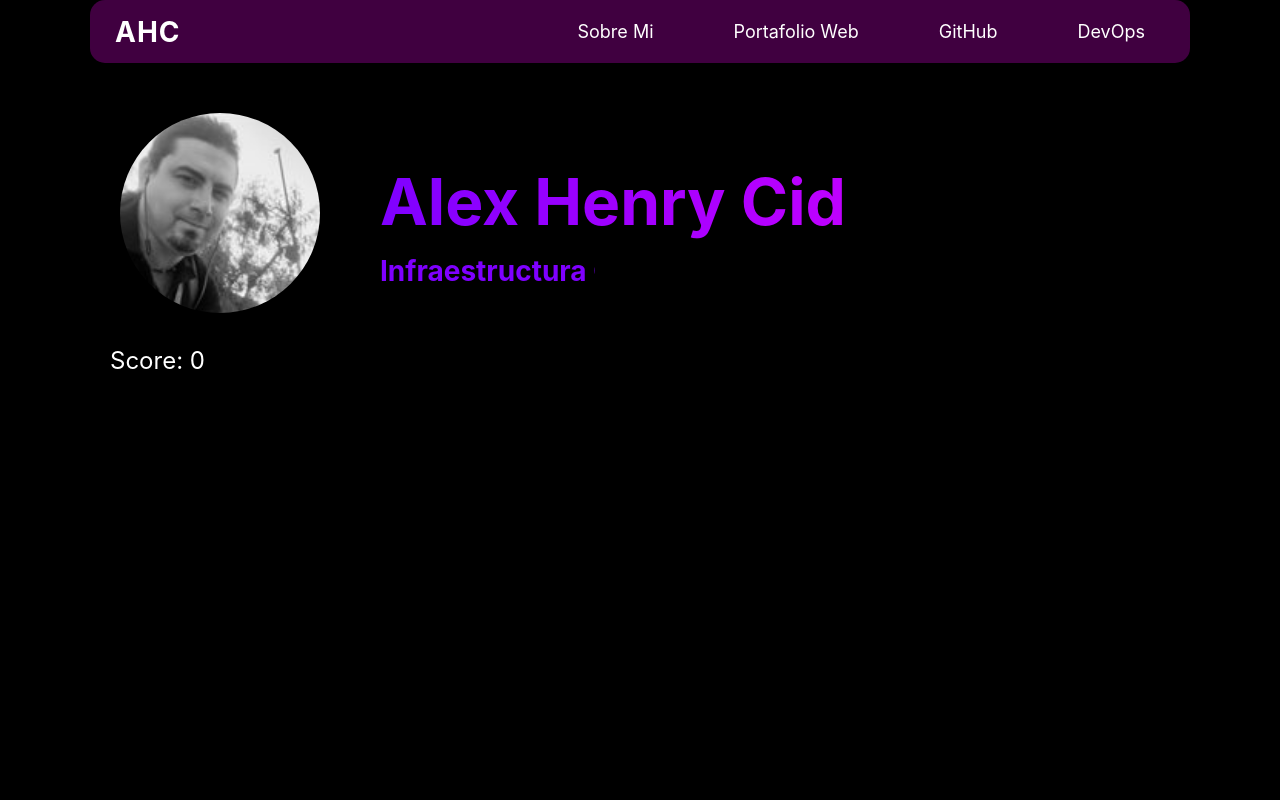
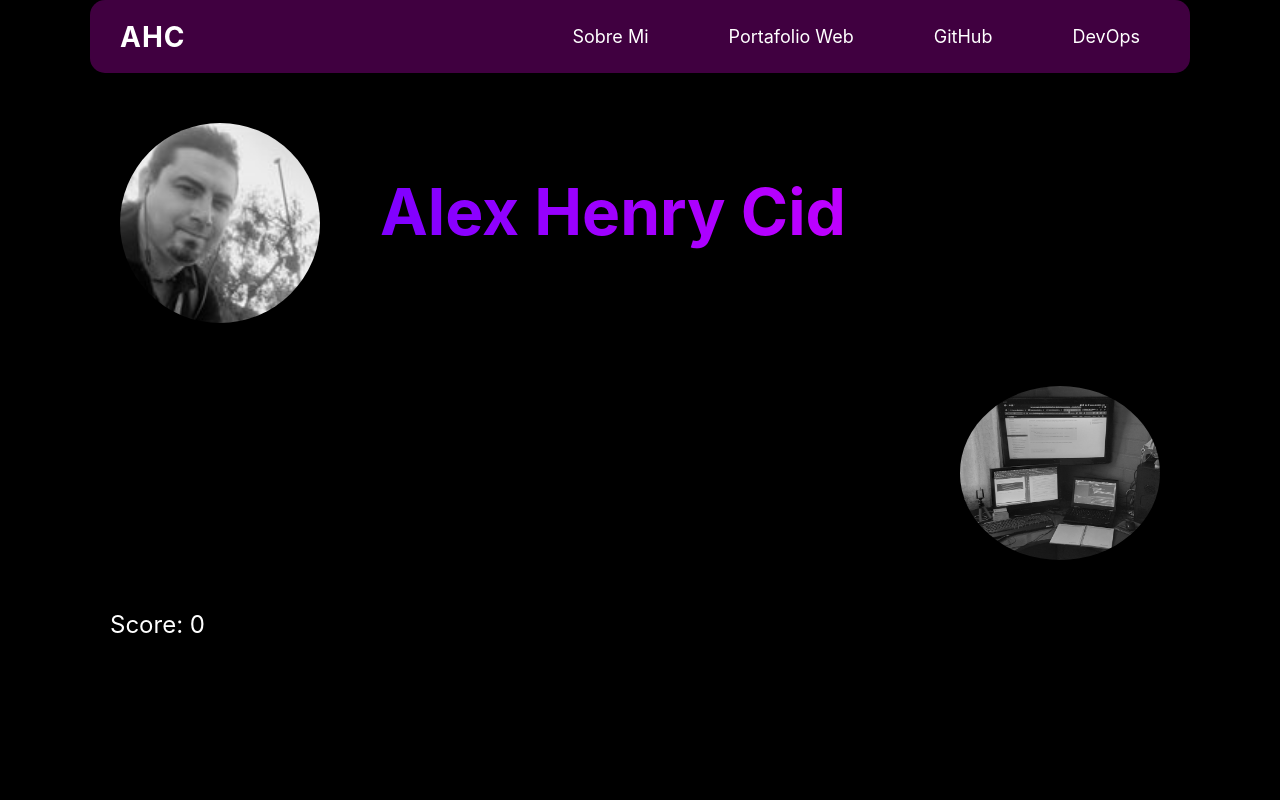
Before and after one commit to acidhc/ReactPWP, a React (Create React App) app: page / in a window 1280 px wide. Shown: the top 800 px of the page. Built offline with nearby package versions, Linux system fonts and the light colour scheme.

Commit message:
Se elimina cursor de welcome-section

```diff
--- a/src/App.css
+++ b/src/App.css
@@ -12,7 +12,7 @@
   justify-content: space-between; /* Ajuste para distribución uniforme */
   align-items: center;
   background-color: rgba(128, 0, 128, 0.5); /* Fondo morado con opacidad al 50% */
-  padding: 5px;
+  padding: 10px; /* Reducido el padding para hacer la barra más delgada */
   position: fixed;
   top: 0;
   left: 50%;
@@ -59,7 +59,7 @@
 
 /* Ajuste del contenido principal para evitar la superposición */
 .main-content {
-  margin-top: 20px; /* Ajuste según la altura de la barra de navegación */
+  margin-top: 30px; /* Ajuste según la altura de la barra de navegación */
 }
 
 /* Estilo del canvas del juego */
@@ -133,10 +133,62 @@ footer {
   color: #7f00ff; /* Color morado para el subtítulo */
   opacity: 0; /* Ocultar el subtítulo inicialmente */
   animation: typingSubtitle 6s steps(40) forwards, blinkSubtitle 1s step-end infinite alternate; /* Añadir retraso a la animación */
-  animation-delay: 4s; /* Añadir un retraso adicional para la animación */
+  animation-delay: 6s; /* Añadir un retraso adicional para la animación */
   white-space: nowrap;
   overflow: hidden;
   margin-top: 0; /* Espaciado más cercano al título */
+}
+
+/* Nueva sección de bienvenida */
+.welcome-section {
+  display: flex;
+  align-items: center;
+  justify-content: space-between; /* Asegura que las dos columnas estén espaciadas uniformemente */
+  background-color: black;
+  color: white;
+  padding: 40px 20px; /* Padding alrededor de la sección */
+  text-align: left;
+}
+
+.welcome-text {
+  width: 75%; /* El texto ocupa 3/4 del contenedor */
+  opacity: 0; /* Ocultar el contenedor inicialmente */
+  animation: fadeIn 0.1s forwards 12s, typingWelcome 12s steps(40) forwards; /* Animación de desvanecimiento y escritura */
+}
+
+.welcome-text h2 {
+  font-size: 15px; /* Tamaño de fuente */
+  font-weight: bold;
+  display: flex;
+  align-items: center;
+  justify-content: flex-start;
+  white-space: nowrap;
+  overflow: hidden;
+  border-right: 3px solid black; /* Efecto de cursor para la sección de bienvenida */
+  animation: typingWelcome 12s steps(40) forwards, blinkCursor 1s step-end infinite; /* Animación de escritura con retraso y parpadeo del cursor */
+  animation-delay: 12s; /* Añadir retraso para que comience después del subtítulo */
+}
+
+.console-text {
+  color: green; /* Color verde para la parte root@ahc:-# */
+}
+
+.typing-text {
+  color: rgb(255, 255, 255); /* Color verde para el texto de la invitación */
+}
+
+.blinking-cursor {
+  font-weight: bold;
+  animation: blinkCursor 1s infinite; /* Animación de parpadeo para el cursor */
+}
+
+.welcome-image {
+  width: 25%; /* Ajusta el ancho de la imagen */
+  max-width: 200px; /* Ancho máximo de la imagen */
+  height: auto; /* Mantiene la proporción de la imagen */
+  border-radius: 50%; /* Bordes redondeados */
+  object-fit: cover; /* Asegura que la imagen cubra el área sin distorsionarse */
+  margin-left: 20px; /* Espacio entre la imagen y el texto */
 }
 
 /* Animaciones */
@@ -158,6 +210,20 @@ footer {
 @keyframes blinkSubtitle {
   from { border-color: transparent; }
   to { border-color: white; }
+}
+
+@keyframes typingWelcome {
+  from { width: 0; }
+  to { width: 100%; }
+}
+
+@keyframes blinkCursor {
+  from { opacity: 1; }
+  to { opacity: 0; }
+}
+
+@keyframes fadeIn {
+  to { opacity: 1; }
 }
 
 /* Opcional: Diseño responsivo para pantallas pequeñas */
@@ -205,4 +271,19 @@ footer {
     width: 100%; /* Texto ocupa el ancho completo en pantallas pequeñas */
     text-align: center;
   }
+
+  .welcome-section {
+    flex-direction: column; /* Coloca los elementos en columna en pantallas pequeñas */
+    align-items: center;
+    text-align: center;
+  }
+
+  .welcome-text {
+    width: 100%; /* Texto ocupa el ancho completo en pantallas pequeñas */
+  }
+
+  .welcome-image {
+    width: 50%; /* Imagen ocupa la mitad del contenedor en pantallas pequeñas */
+    margin-top: 20px;
+  }
 }
--- a/src/App.js
+++ b/src/App.js
@@ -16,19 +16,34 @@ function App() {
             <p className="intro-subtitle">Infraestructura Cloud, DevOps, Developer & FullStack</p>
           </div>
         </section>
+
+        <section className="welcome-section">
+          <div className="welcome-text">
+            <h2 className="welcome-message">
+              <span className="console-text">root@ahc:-# </span>
+              <span className="typing-text">¡Hola Soy Alex!, te invito a tomar tu tiempo para dar vida a esta página. <span className="blinking-cursor">_</span></span>
+            </h2>
+          </div>
+          <img className="welcome-image" src="setup.jpg" alt="Bienvenida" />
+        </section>
+
         <GameSection />
+
         <section id="about" className="info-section">
           <h2>Sobre Mi</h2>
           <p>Aquí puedes agregar contenido sobre ti o la página web.</p>
         </section>
+
         <section id="portfolio" className="info-section">
           <h2>Portafolio Web</h2>
           <p>Aquí puedes agregar tu portafolio de proyectos web.</p>
         </section>
+
         <section id="github" className="info-section">
           <h2>GitHub</h2>
           <p>Aquí puedes agregar un enlace a tu perfil de GitHub.</p>
         </section>
+
         <section id="devops" className="info-section">
           <h2>DevOps</h2>
           <p>Aquí puedes agregar contenido relacionado con tus habilidades en DevOps.</p>
```
Also changed, not shown: public/setup.jpg (added).
